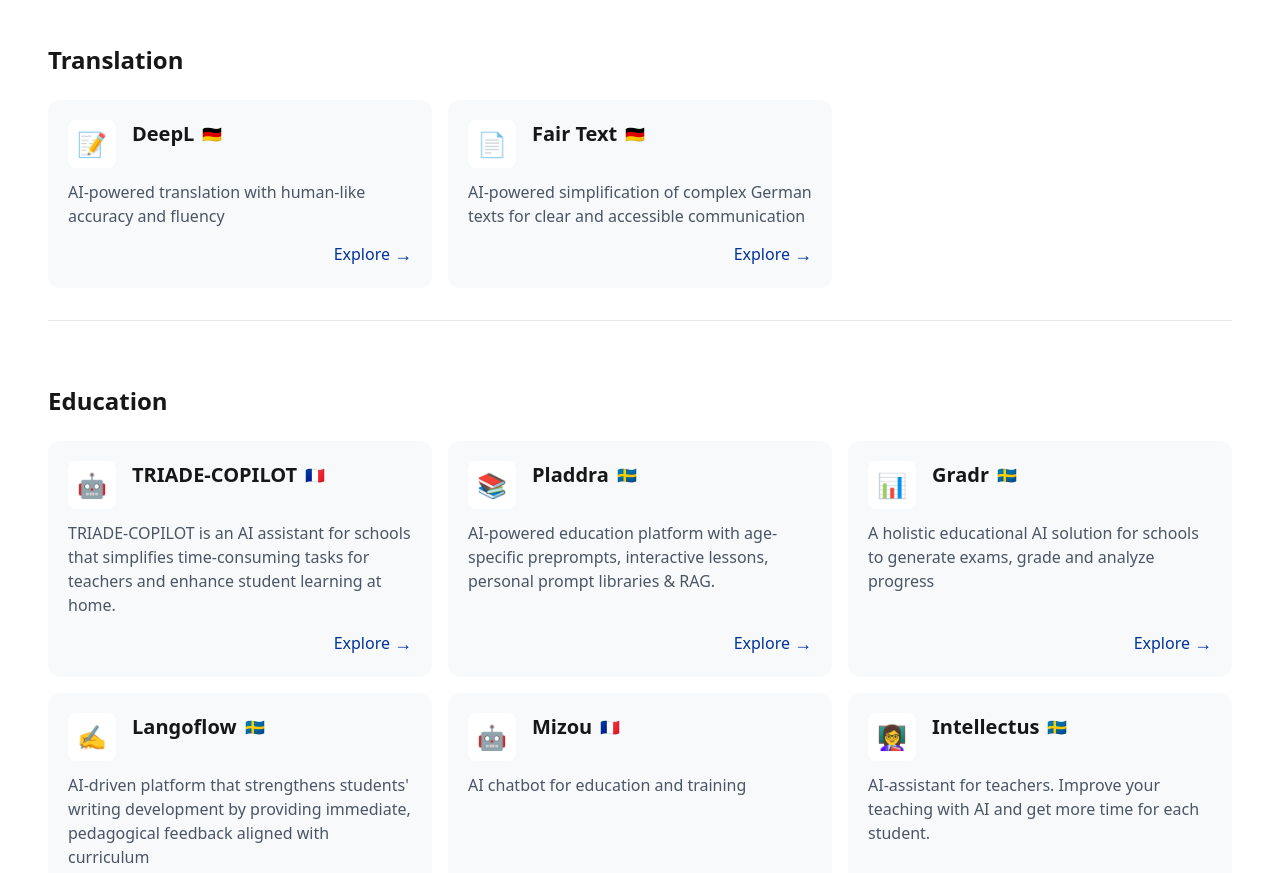
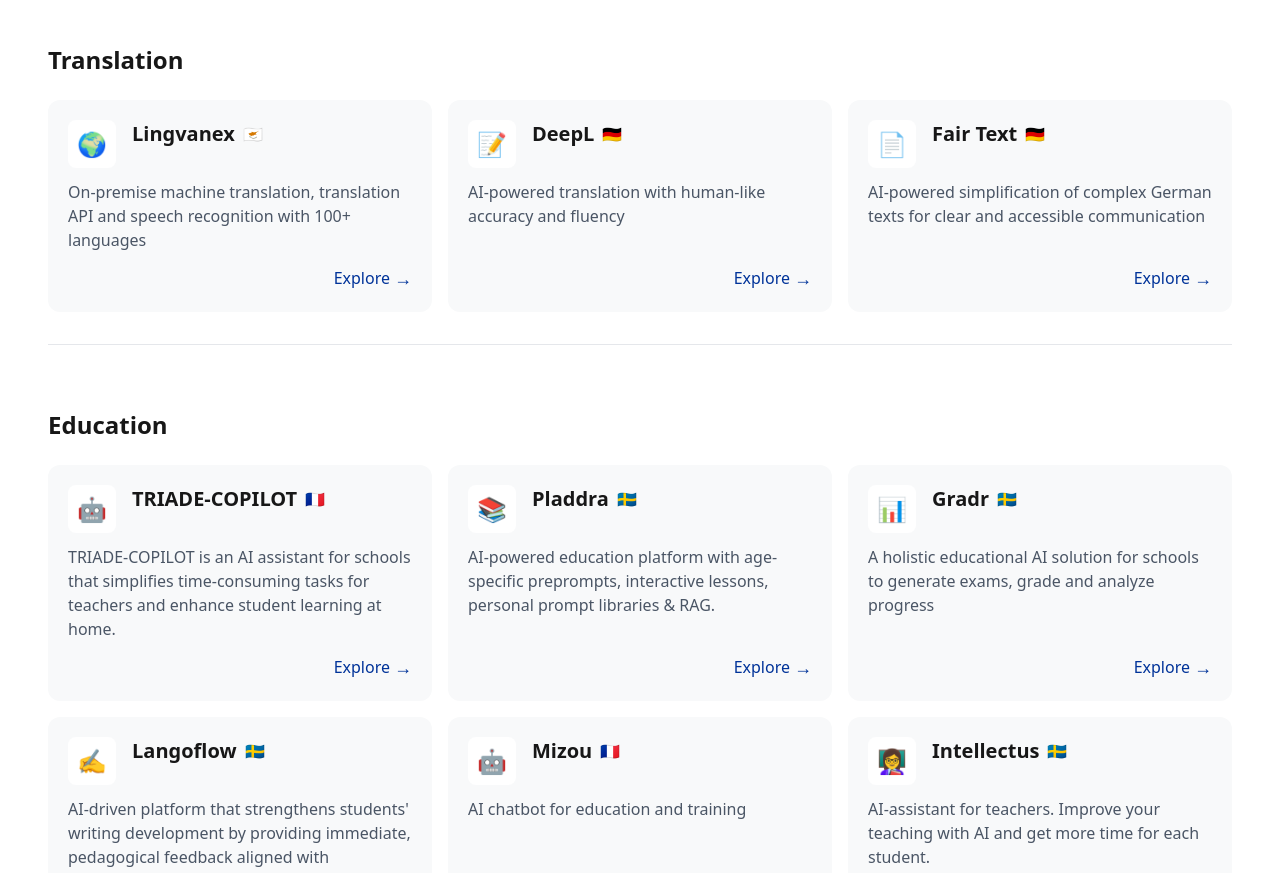
Before and after one commit to northwindlabs/ai-atlas, a Next.js app: page / in a window 1280 px wide. Shown: the part 7540-8413 px from the top of the page. Built offline with nearby package versions, Linux system fonts and the light colour scheme.

Commit message:
added lingvanex

```diff
--- a/src/data/services.ts
+++ b/src/data/services.ts
@@ -563,6 +563,15 @@
     color: 'bg-[#4A90E2]',
     services: [
       {
+        name: 'Lingvanex',
+        description:
+          'On-premise machine translation, translation API and speech recognition with 100+ languages',
+        icon: '🌍',
+        country: '🇨🇾',
+        link: 'https://lingvanex.com/',
+        addedDate: '2025-07-01',
+      },
+      {
         name: 'DeepL',
         description:
           'AI-powered translation with human-like accuracy and fluency',
```
